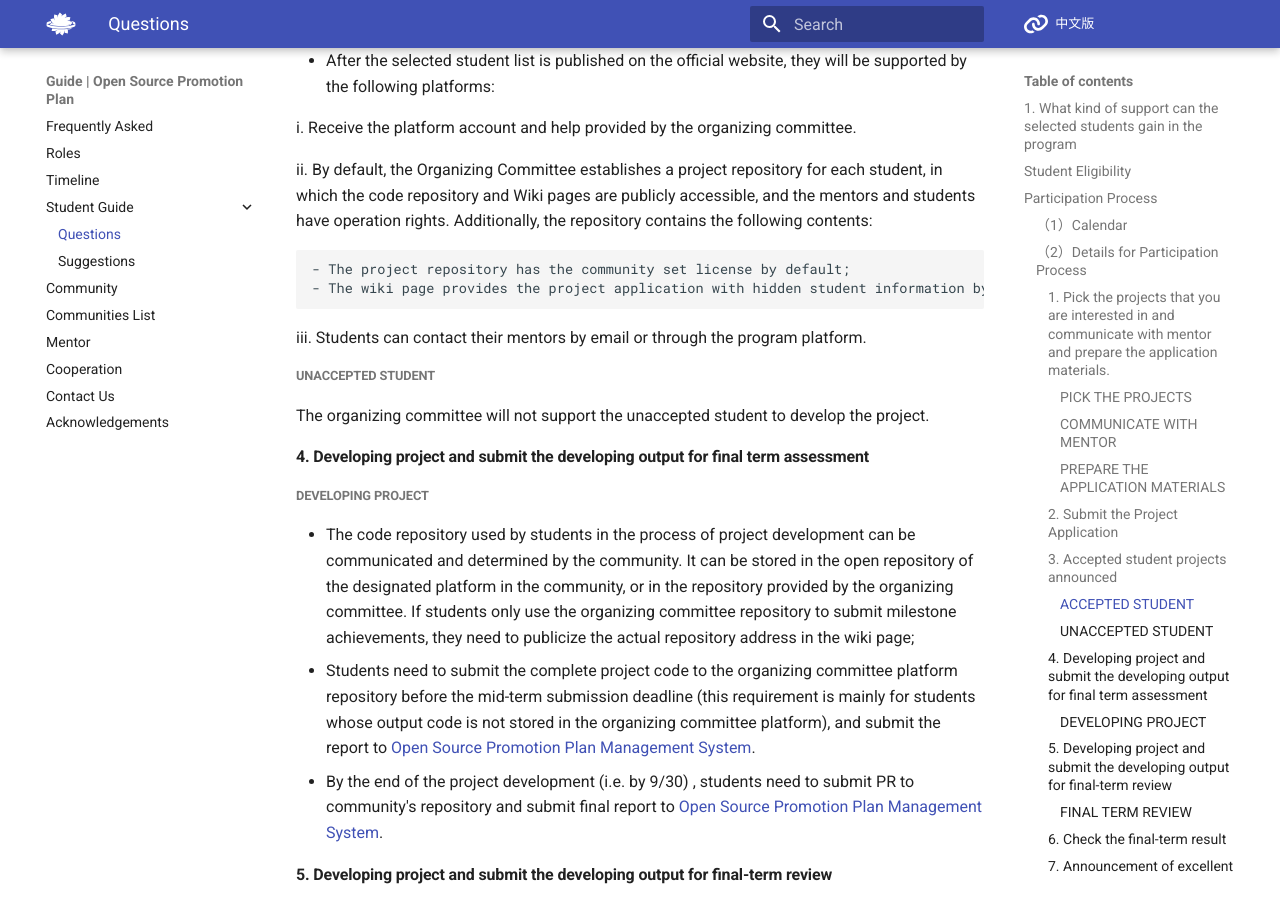
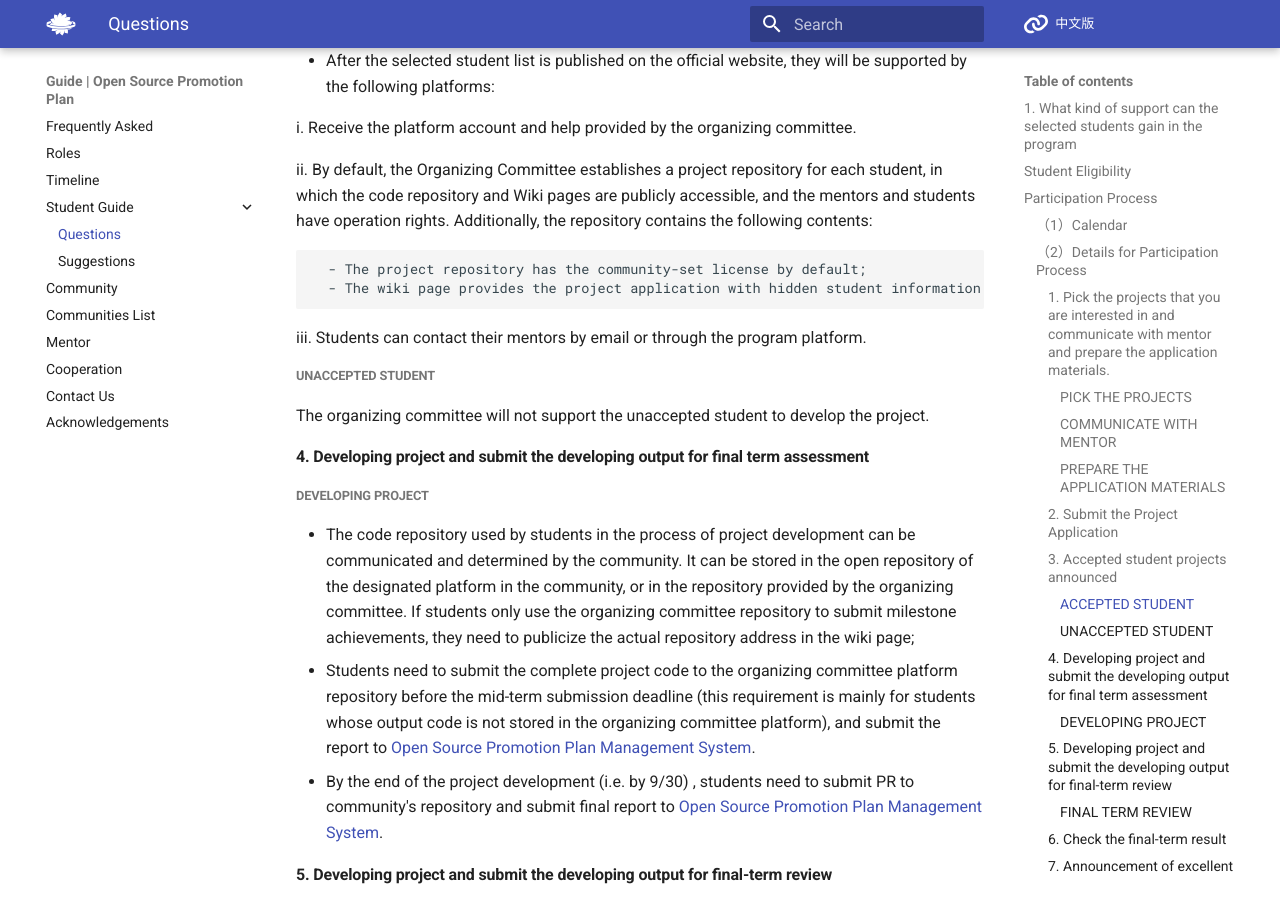
Before and after one commit to summer-ospp/help-en, an MkDocs documentation site: the page built from docs/student.md, in a window 1280 px wide and 900 px high, scrolled down 2983 px. Built offline with MkDocs 1.6.1 and Material for MkDocs 9.7.7, drawn with Linux system fonts in a browser that asks for light colours; comment, search, counter and statistics services are not loaded.

```diff
--- a/docs/student.md
+++ b/docs/student.md
@@ -98,8 +98,8 @@ Project-Application-Template.pdf ) and prepare the relevant materials according
 
   ii. By default, the Organizing Committee establishes a project repository for each student, in which the code repository and Wiki pages are publicly accessible, and the mentors and students have operation rights. Additionally, the repository contains the following contents:
 
-    - The project repository has the community set license by default;
-    - The wiki page provides the project application with hidden student information by default.
+      - The project repository has the community-set license by default;
+      - The wiki page provides the project application with hidden student information by default.
 
   iii. Students can contact their mentors by email or through the program platform.
 
```
